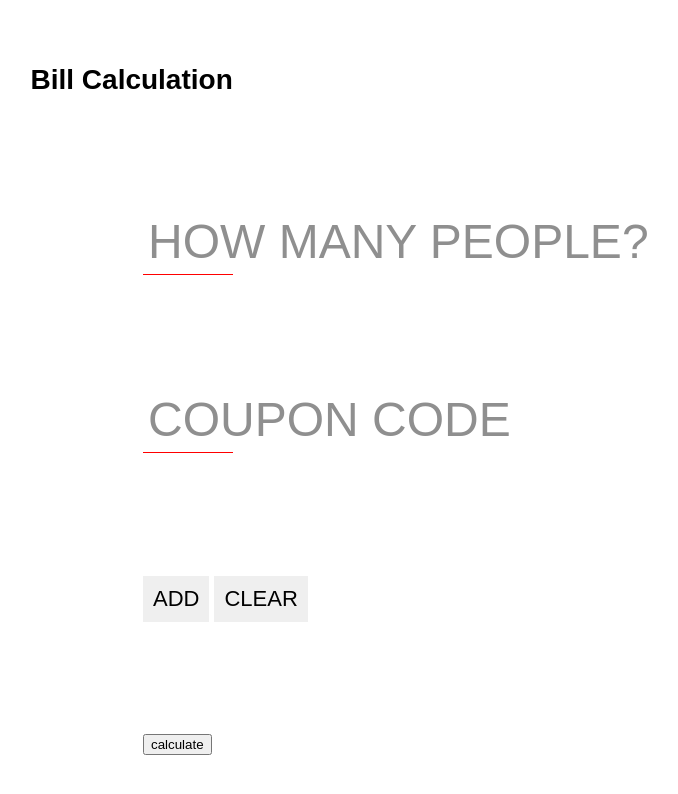
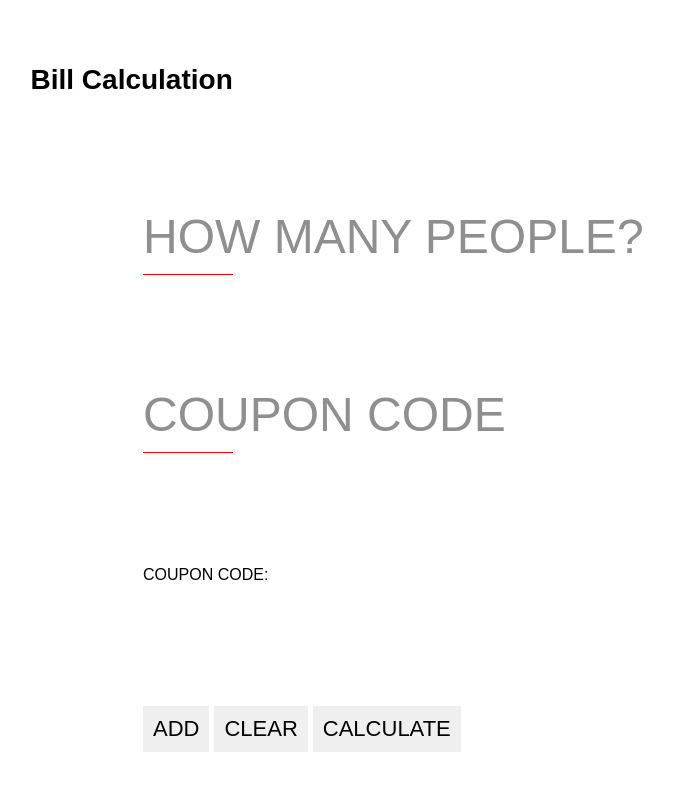
Before and after one commit to Gaoey/Bill-Calculation, a React (Create React App) app: page / in a window 1280 px wide. Shown: the top 794 px of the page, without its empty margins (47-725 px from the left). Built offline with nearby package versions, Linux system fonts and the light colour scheme.

Commit message:
change bill_calculation view

```diff
--- a/src/BillCalculation.css
+++ b/src/BillCalculation.css
@@ -16,7 +16,6 @@ h1 {
 }
 
 input,
-span,
 label{
   /*font-family: 'Ubuntu', sans-serif;*/
   display: block;
@@ -117,7 +116,7 @@ div.section{
   margin: 10%;
 }
 
-ul.code-list li{
+/*div.code-list{
   list-style: none;
   text-transform: uppercase;
   padding: 1em;
@@ -125,6 +124,10 @@ ul.code-list li{
   display: block;
   background-color: grey;
   color:white;
+}*/
+
+span{
+  text-transform: uppercase;
 }
 
 @-webkit-keyframes appear {
--- a/src/BillCalculation.js
+++ b/src/BillCalculation.js
@@ -1,7 +1,7 @@
 import React, { Component } from 'react';
 import './BillCalculation.css';
 import Box from './CouponBox.js'
-import {isDuplicate} from './Calculate.js';
+import {isDuplicate, bill_calculation} from './Calculate.js';
 
 
 class BillCalculation extends Component {
@@ -11,11 +11,13 @@ class BillCalculation extends Component {
     this.state = {
       people: 0,
       code:"",
-      codeList:[]
+      codeList:[],
+      promotion: "",
     };
 
     this.submit = this.submit.bind(this);
     this.clearInput = this.clearInput.bind(this);
+    this.calculation = this.calculation.bind(this);
 
   }
 
@@ -42,6 +44,12 @@ class BillCalculation extends Component {
     })
   }
 
+  calculation(){
+    this.setState({
+      promotion: bill_calculation(this.state.people, this.state.codeList),
+    });
+  }
+
   submit(e){
     // add the code in array
     var codeArray = this.state.codeList;
@@ -60,7 +68,7 @@ class BillCalculation extends Component {
   render() {
     var codes = this.state.codeList;
     var codeList = codes.map(function(code){
-                        return <li>{code}</li>;
+                        return <span>[{code}]&#09;&#09;</span> ;
                   })
     return (
       <div>
@@ -74,19 +82,18 @@ class BillCalculation extends Component {
       <input name="code" className="question" rows="2" id="cd" required autoComplete="off" onChange={this.handleInputChange.bind(this)}></input>
       <label htmlFor="cd"><span>COUPON CODE</span></label>
       </div>
+      <div className="section code-List">
+          <p>COUPON CODE: {codeList}</p>
+      </div>
       <div className="section">
         <input type="submit" value="ADD" />
         <input type="reset" value="CLEAR" onClick={this.clearInput}/>
+        <input type="submit" value="CALCULATE"  onClick={this.calculation}/>
+        <Box
+          promotion={this.state.promotion}
+        />
       </div>
-      <div className="section">
-        <ul className="code-list">
-          {codeList}
-        </ul>
-      </div>
-        <Box
-          codeList={this.state.codeList}
-          people={this.state.people}
-        />
+
       </form>
       </div>
     );
--- a/src/CouponBox.js
+++ b/src/CouponBox.js
@@ -1,28 +1,11 @@
 import React, { Component } from 'react';
 import './BillCalculation.css';
-import {bill_calculation} from './Calculate.js';
 
 class CouponBox extends Component {
-  constructor(){
-    super();
-    this.state = {
-      promotion: "",
-    }
-
-    this.calculation = this.calculation.bind(this);
-  }
-
-  calculation(){
-    this.setState({
-      promotion: bill_calculation(this.props.people, this.props.codeList),
-    });
-  }
-
   render() {
     return (
       <div className="section">
-        <p>{this.state.promotion.name}</p>
-        <button name="cal" value="calculate" onClick={this.calculation}>calculate</button>
+        <p>{this.props.promotion.name}</p>
       </div>
     );
   }
```
